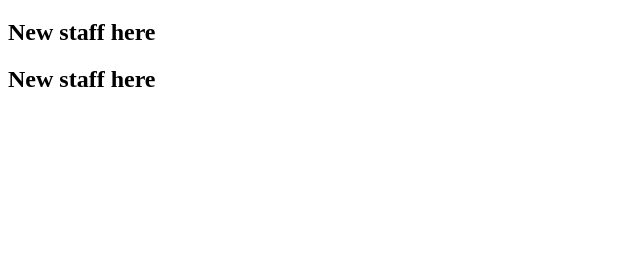
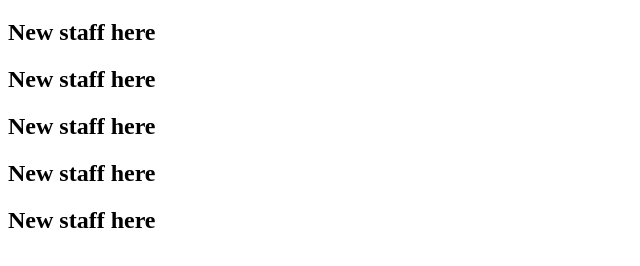
Before and after one commit to SergeChurkin-ca/git-branching-lesson, a plain HTML site: page index.html in a window 1280 px wide. Shown: the part 62-328 px from the top of the page, without its empty margins (0-640 px from the left). Drawn offline with Linux system fonts and the light colour scheme.

Commit message:
more lines

```diff
--- a/index.html
+++ b/index.html
@@ -12,6 +12,9 @@
     <h1>Git branching is awesome 👽 💋</h1>
     <h2>New staff here</h2>
     <h2>New staff here</h2>
+    <h2>New staff here</h2>
+    <h2>New staff here</h2>
+    <h2>New staff here</h2>
 
 </body>
 
```
